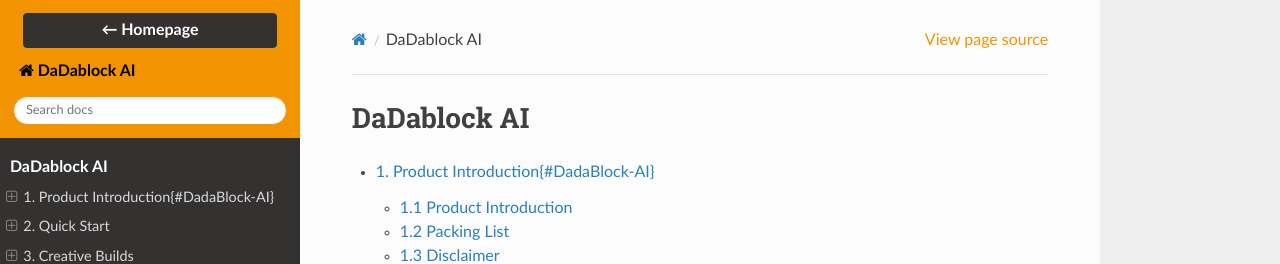
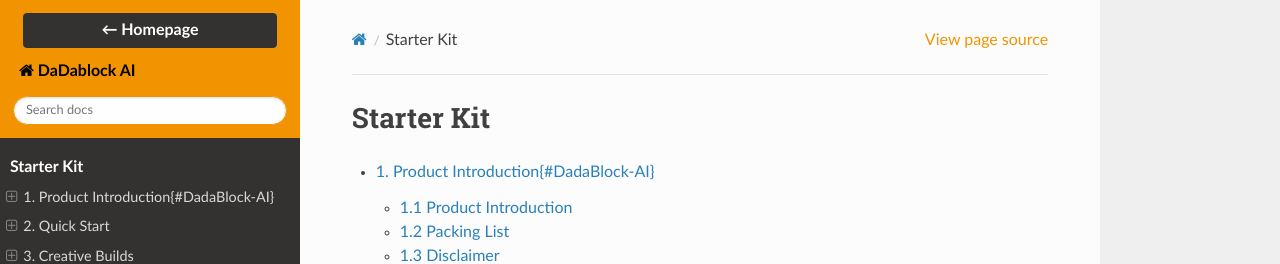
Before and after one commit to Hiwonder-docs/DaDablock-AI, a Sphinx documentation site: the page built from source/index.rst, in a window 1280 px wide and 1271 px high. Shown: the top 264 px of the window. Built offline with Sphinx 7.4.7 and the Read the Docs theme 3.1.0, drawn with Linux system fonts in a browser that asks for light colours.

Commit message:
内容修改

```diff
--- a/source/index.rst
+++ b/source/index.rst
@@ -4,12 +4,12 @@
    contain the root `toctree` directive.
 
 ===========
-DaDablock AI
+Starter Kit
 ===========
 
 .. toctree::
    :maxdepth: 2
-   :caption: DaDablock AI
+   :caption: Starter Kit
 
    docs/1_Product_Introduction.md
    docs/2_Quick_Start.md
```
